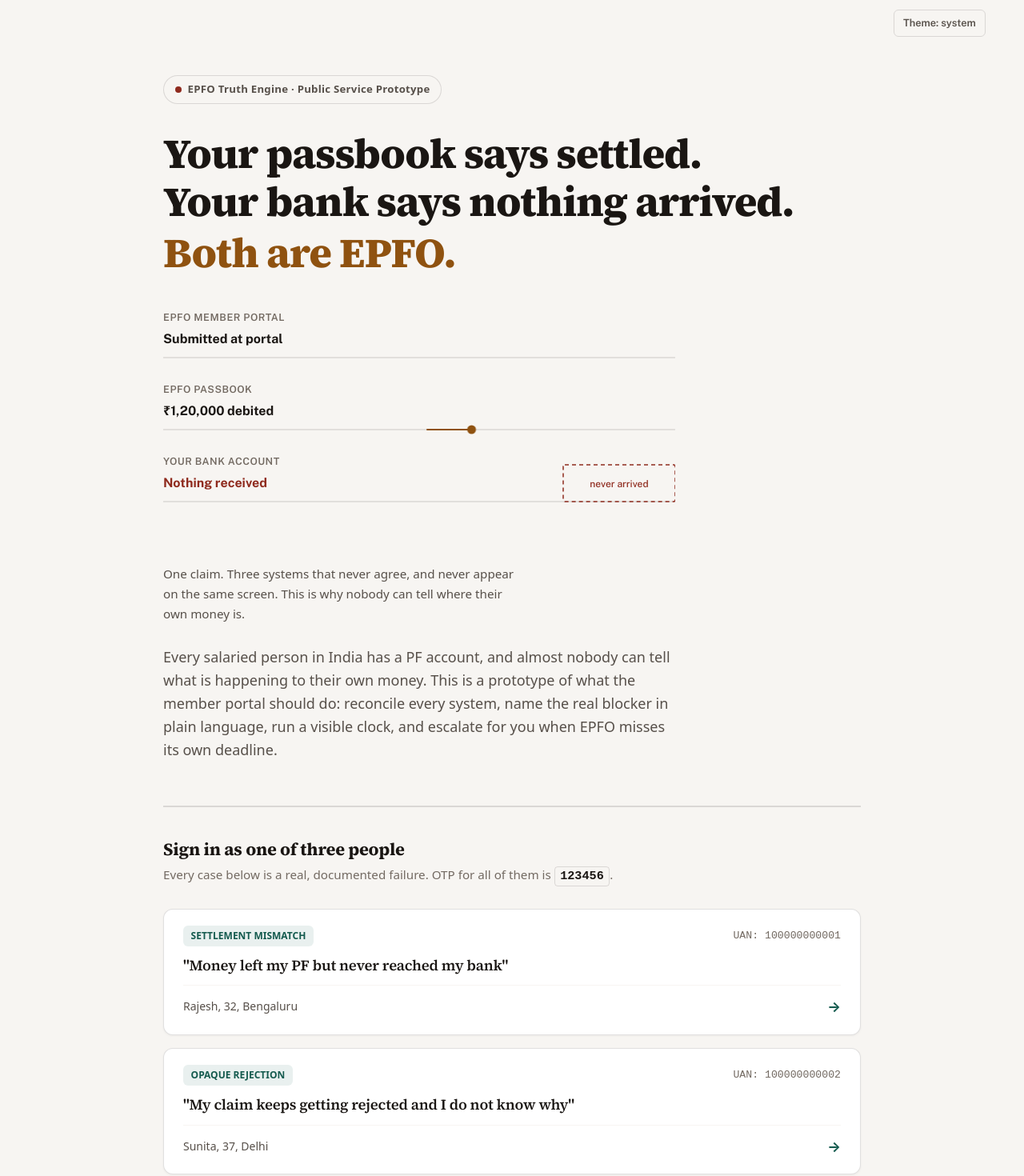
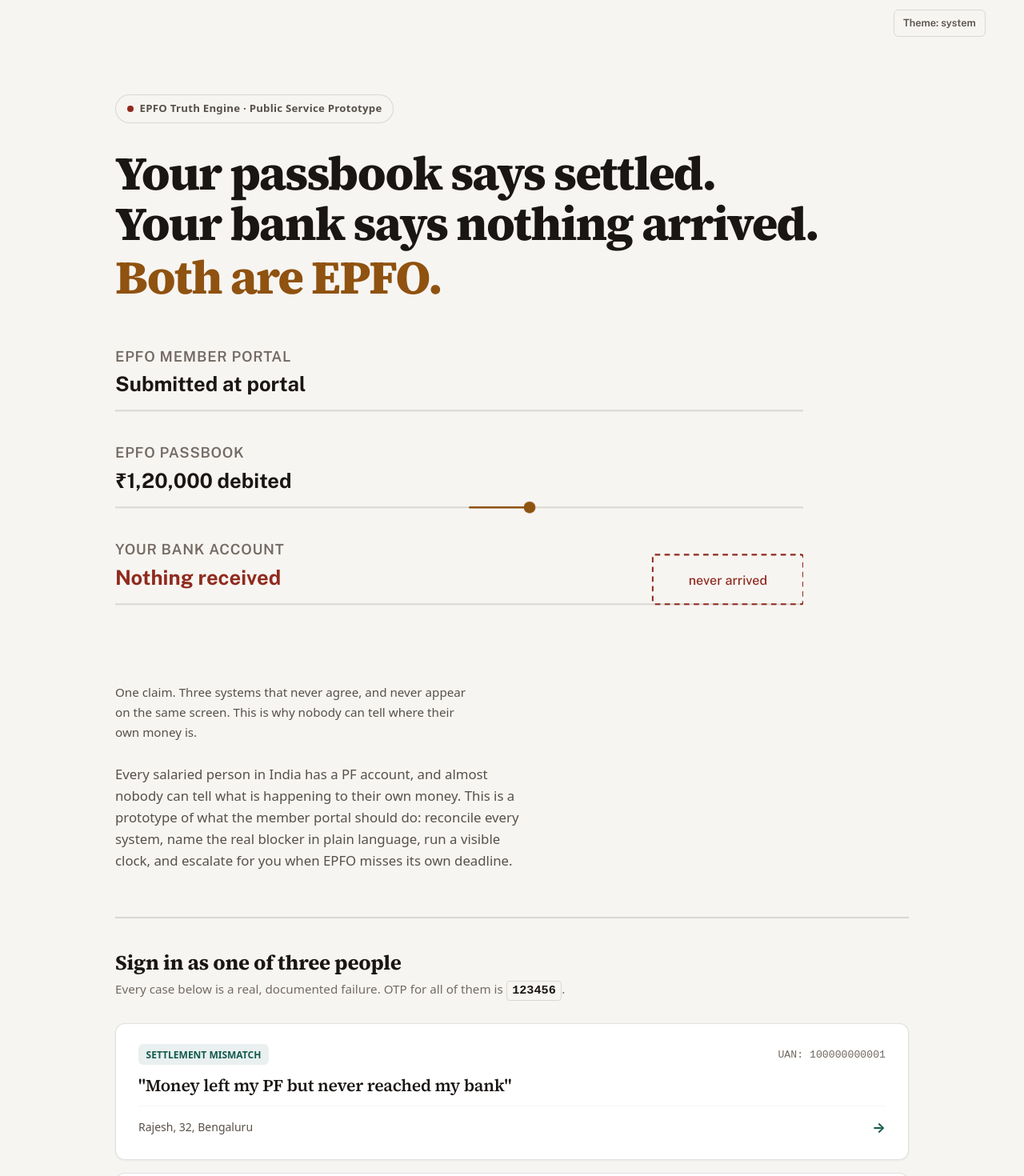
Before and after one commit to Patwaji/epfo-truth, a Next.js app: page / in a window 1280 px wide. Shown: the top 1470 px of the page at 80% size. Built offline with nearby package versions, Linux system fonts and the light colour scheme.

Commit message:
style: scale up the hero and the diagram

```diff
--- a/src/app/page.tsx
+++ b/src/app/page.tsx
@@ -93,9 +93,9 @@
 
 const styles: Record<string, React.CSSProperties> = {
   container: {
-    maxWidth: '920px',
+    maxWidth: '1040px',
     margin: '0 auto',
-    padding: '3rem 1.5rem 5rem 1.5rem',
+    padding: 'clamp(2rem, 6vw, 4.5rem) 1.5rem 5rem 1.5rem',
     fontFamily: 'system-ui, -apple-system, BlinkMacSystemFont, "Segoe UI", Roboto, sans-serif',
     color: 'var(--ink)',
   },
@@ -125,10 +125,10 @@
     marginBottom: '3.5rem',
   },
   mainHeading: {
-    fontSize: 'clamp(2rem, 5.2vw, 3.25rem)',
-    lineHeight: 1.15,
+    fontSize: 'clamp(2.1rem, 5.6vw, 3.7rem)',
+    lineHeight: 1.06,
     fontWeight: 800,
-    letterSpacing: '-0.02em',
+    letterSpacing: '-0.03em',
     color: 'var(--ink)',
     margin: 0,
   },
@@ -139,8 +139,8 @@
   },
   description: {
     marginTop: '1.75rem',
-    maxWidth: '62ch',
-    fontSize: '1.125rem',
+    maxWidth: '54ch',
+    fontSize: '1.05rem',
     lineHeight: 1.6,
     color: 'var(--ink-2)',
     fontWeight: 400,
@@ -153,7 +153,7 @@
     marginBottom: '1.75rem',
   },
   sectionTitle: {
-    fontSize: '1.35rem',
+    fontSize: '1.6rem',
     fontWeight: 700,
     color: 'var(--ink)',
     margin: 0,
@@ -186,7 +186,7 @@
     backgroundColor: 'var(--paper-raised)',
     border: '1px solid var(--line)',
     borderRadius: '12px',
-    padding: '1.25rem 1.5rem',
+    padding: '1.6rem 1.75rem',
     boxShadow: '0 1px 3px rgba(0,0,0,0.05)',
   },
   cardHeader: {
@@ -210,11 +210,11 @@
     fontFamily: 'monospace',
   },
   cardLabel: {
-    fontSize: '1.15rem',
+    fontSize: '1.32rem',
     fontWeight: 600,
     color: 'var(--ink)',
     margin: '0 0 0.75rem 0',
-    lineHeight: 1.35,
+    lineHeight: 1.28,
   },
   cardFooter: {
     display: 'flex',
--- a/src/components/ReconciliationStrip.tsx
+++ b/src/components/ReconciliationStrip.tsx
@@ -11,7 +11,7 @@
  */
 export function ReconciliationStrip() {
   return (
-    <figure style={{ margin: '2.5rem 0 0', maxWidth: 640 }} aria-labelledby="strip-caption">
+    <figure style={{ margin: 'clamp(2rem, 5vw, 3.25rem) 0 0', maxWidth: 860 }} aria-labelledby="strip-caption">
       <svg
         viewBox="0 0 640 300"
         width="100%"
@@ -22,9 +22,9 @@
       >
         <defs>
           <style>{`
-            .rs-src   { font: 600 12.5px var(--font-body); fill: var(--ink-3); letter-spacing: .04em; }
-            .rs-val   { font: 700 16px var(--font-body);   fill: var(--ink); }
-            .rs-miss  { font: 700 16px var(--font-body);   fill: var(--crit); }
+            .rs-src   { font: 600 13.5px var(--font-body); fill: var(--ink-3); letter-spacing: .04em; }
+            .rs-val   { font: 700 19px var(--font-body);   fill: var(--ink); }
+            .rs-miss  { font: 700 19px var(--font-body);   fill: var(--crit); }
             .rs-note  { font: 500 12px var(--font-body);   fill: var(--crit); }
             .rs-rail  { stroke: var(--line); stroke-width: 1.5; }
             .rs-path  { stroke: var(--amber); stroke-width: 2; stroke-linecap: round; }
```
